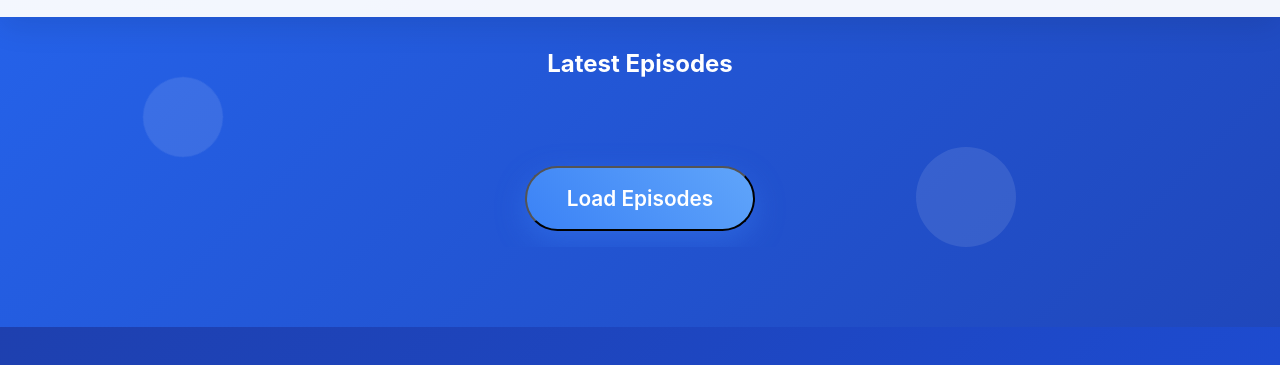
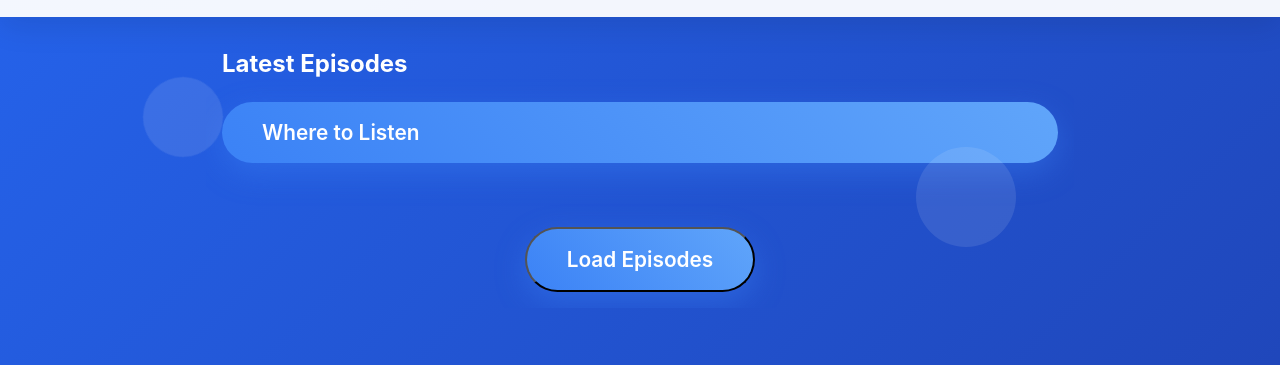
Before and after one commit to CodeMiner11-py/KidsLearningLabSite, a plain HTML site: page episodes.html in a window 1280 px wide. Shown: the part 53-418 px from the top of the page. Drawn offline with Linux system fonts and the light colour scheme; no server answers.

Commit message:
Update episode page to have availability button

```diff
--- a/episodes.html
+++ b/episodes.html
@@ -234,7 +234,8 @@
 
 <main>
   <section id="episodes-list" class="episodes-list">
-    <h2>Latest Episodes</h2>
+    <h1>Latest Episodes</h1>
+    <a class="cta-button" href="availability.html">Where to Listen</a>
     <div id="episodes-container"></div>
     <button id="load-more" class="cta-button" style="margin: 1rem auto; display: block;">Load Episodes</button>
   </section>
```
